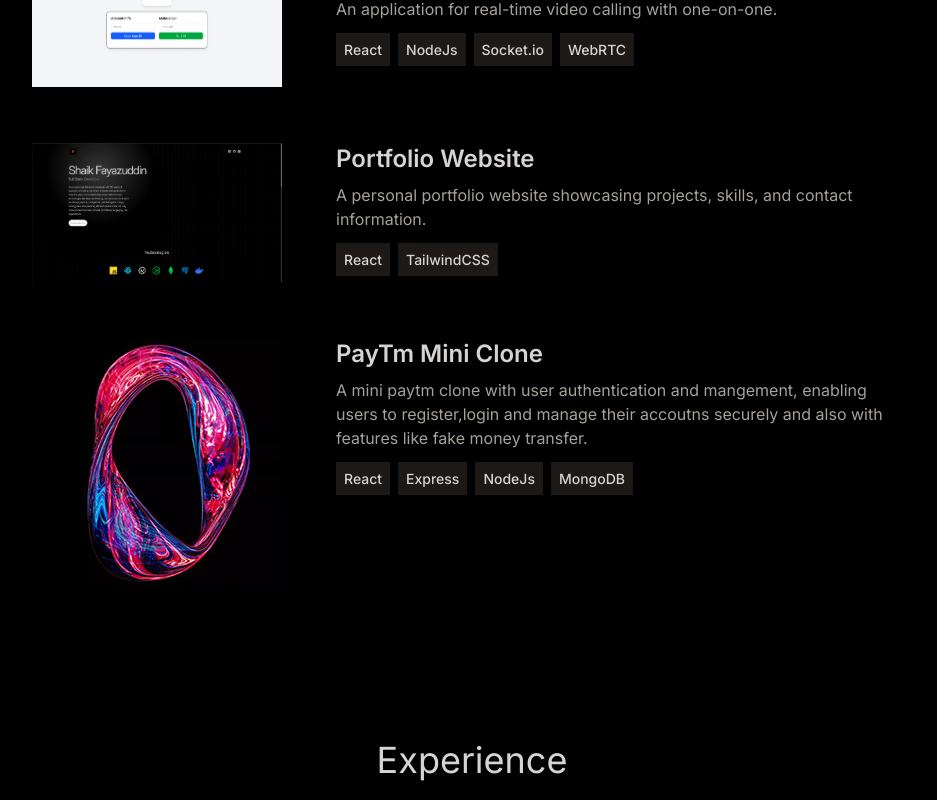
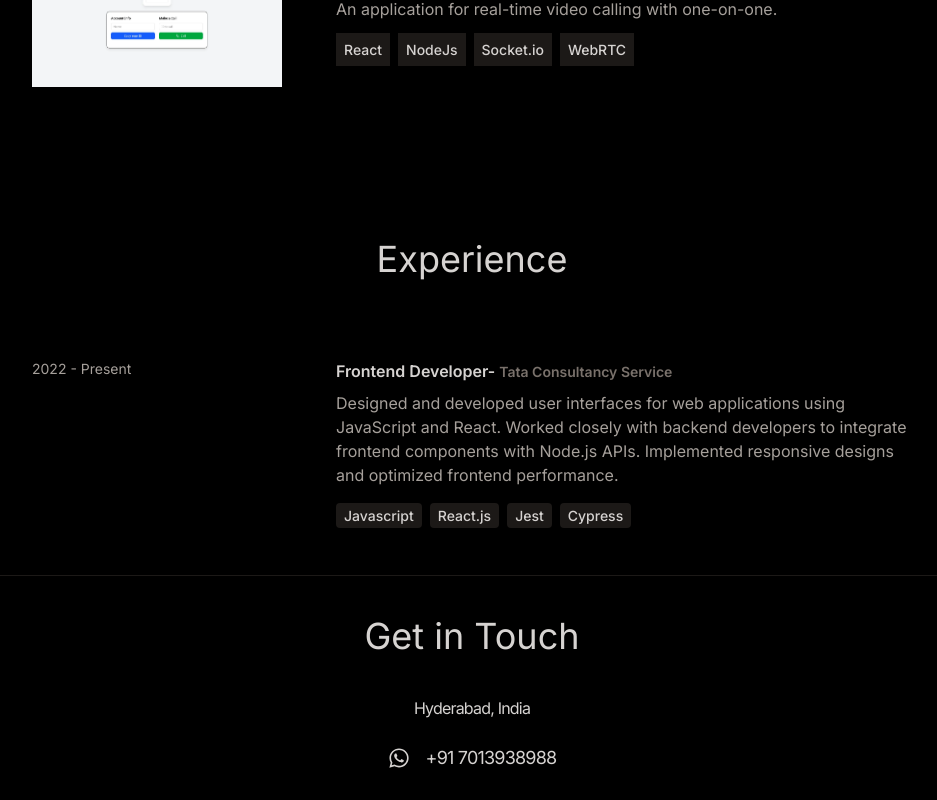
Before and after one commit to shaikFayazuddin/portfolio, a React (Vite) app: page / in a window 1280 px wide. Shown: the part 1746-2546 px from the top of the page, without its empty margins (168-1105 px from the left). Built offline with nearby package versions, Linux system fonts and the light colour scheme.

Commit message:
feat: anchor tag for projects

```diff
--- a/src/components/Projects.jsx
+++ b/src/components/Projects.jsx
@@ -17,7 +17,7 @@ const Projects = () => {
               />
             </div>
             <div className="w-full max-w-xl lg:w-3/4">
-              <h3 className="mb-2 font-semibold text-2xl">{project.title}</h3>
+              <h3 className="mb-2 font-semibold text-2xl"><a href={project.liveURL}>{project.title}</a></h3>
               <p className="mb-4 text-stone-400">{project.description}</p>
               {project.technologies.map((tech, index) => (
                 <span
--- a/src/constants/index.js
+++ b/src/constants/index.js
@@ -20,6 +20,7 @@ export const EXPERIENCES = [
 export const PROJECTS = [
   {
     title: "Dr. Resume",
+    liveURL:"https://ai-resume-analyzer-omega-eight.vercel.app/",
     image: project1,
     description:
       "A fully functional resume analyzer website with features like ATS score, resume feedback, and user authentication.",
@@ -27,25 +28,26 @@ export const PROJECTS = [
   },
   {
     title: "Video Chat Application",
+    liveURL:"https://vchat-poll.vercel.app/",
     image: project2,
     description:
       "An application for real-time video calling with one-on-one.",
     technologies: ["React", "NodeJs", "Socket.io", "WebRTC"],
   },
-  {
-    title: "Portfolio Website",
-    image: project3,
-    description:
-      "A personal portfolio website showcasing projects, skills, and contact information.",
-    technologies: [ "React", "TailwindCSS"],
-  },
-  {
-    title: "PayTm Mini Clone",
-    image: project4,
-    description:
-      "A mini paytm clone with user authentication and mangement, enabling users to register,login and manage their accoutns securely and also with features like fake money transfer.",
-    technologies: ["React","Express", "NodeJs", "MongoDB"],
-  },
+  // {
+  //   title: "Portfolio Website",
+  //   image: project3,
+  //   description:
+  //     "A personal portfolio website showcasing projects, skills, and contact information.",
+  //   technologies: [ "React", "TailwindCSS"],
+  // },
+  // {
+  //   title: "PayTm Mini Clone",
+  //   image: project4,
+  //   description:
+  //     "A mini paytm clone with user authentication and mangement, enabling users to register,login and manage their accoutns securely and also with features like fake money transfer.",
+  //   technologies: ["React","Express", "NodeJs", "MongoDB"],
+  // },
 ];
 
 export const CONTACT = {
```
